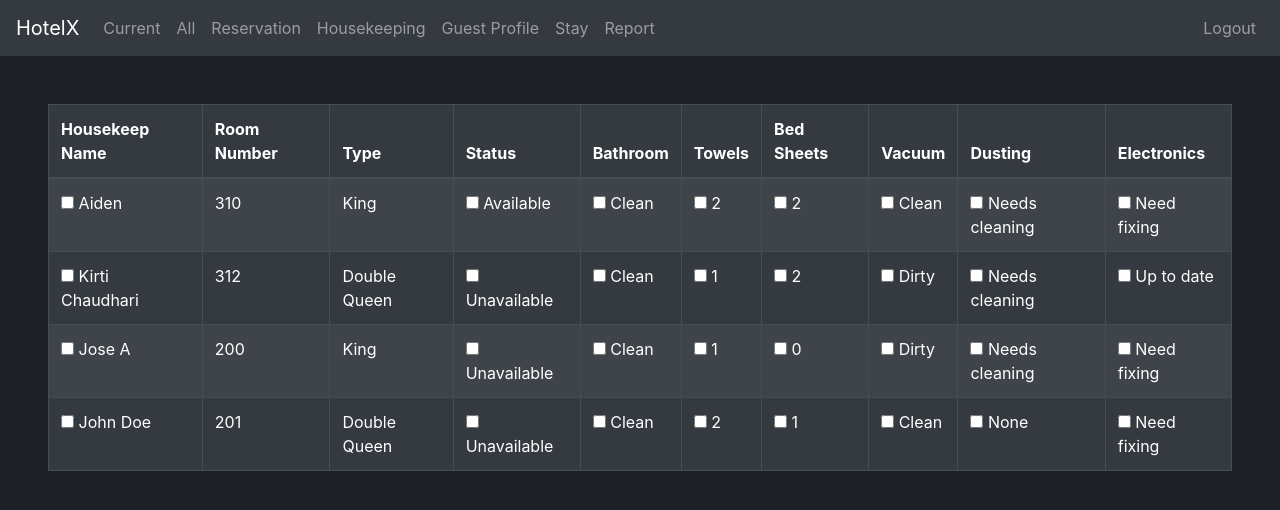
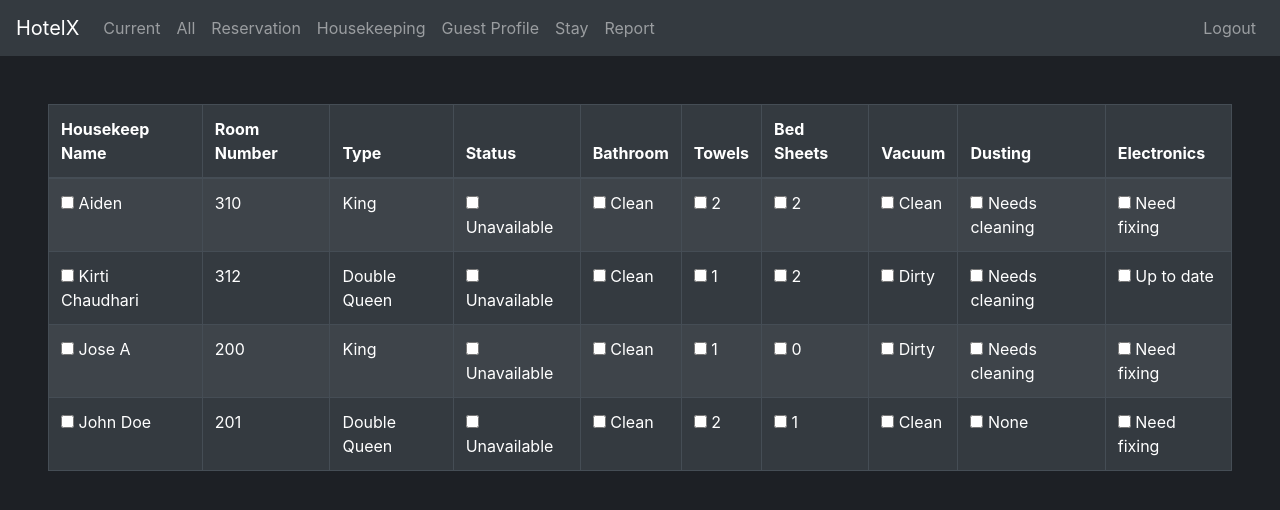
Before and after one commit to Aiden74/HotelX, a React (Create React App) app: page /housekeeping in a window 1280 px wide. Shown: the top 510 px of the page. Built offline with nearby package versions, Linux system fonts and the light colour scheme.

Commit message:
Update housekeeping.js

```diff
--- a/src/views/housekeeping.js
+++ b/src/views/housekeeping.js
@@ -1,6 +1,7 @@
 import React from "react";
 import { Table } from "react-bootstrap";
 import { withStyles } from "@material-ui/core/styles";
+import { SettingsBluetoothSharp } from "@material-ui/icons";
 
 const styles = (theme) => ({
   //Add your styles here
@@ -10,23 +11,13 @@ class Housekeeping extends React.Component {
     document.title = "Housekeeping - HotelX";
   }
 
-  state = {
-    selectAll: false, roomStatus: false, bathroomStatus: false
-  };
-
-  onChange = e =>{
-    this.setState({selectAll: e.target.checked});
-    this.setState({bathroomStatus: e.target.checked});
-  }
-
 
   render() {
     const { classes } = this.props;
     //Add your code here
-    const {selectAll, roomStatus, bathroomStatus} = this.state;
 
     const guest = [
-      {houseKeepName: "Aiden", roomNumber: 310, type: "King", status: "Available", bathroom: "Clean", towels: 2, bedSheets: 2, vaccum: "Clean", dusting: "Needs cleaning", electronics: "Need fixing"},
+      {houseKeepName: "Aiden", roomNumber: 310, type: "King", status: "Unavailable", bathroom: "Clean", towels: 2, bedSheets: 2, vaccum: "Clean", dusting: "Needs cleaning", electronics: "Need fixing"},
       {houseKeepName: "Kirti Chaudhari", roomNumber: 312, type: "Double Queen", status: "Unavailable", bathroom: "Clean", towels: 1, bedSheets: 2, vaccum: "Dirty", dusting: "Needs cleaning", electronics: "Up to date"},
       {houseKeepName: "Jose A", roomNumber: 200, type: "King", status: "Unavailable", bathroom: "Clean", towels: 1, bedSheets: 0, vaccum: "Dirty", dusting: "Needs cleaning", electronics: "Need fixing"},
       {houseKeepName: "John Doe", roomNumber: 201, type: "Double Queen", status: "Unavailable", bathroom: "Clean", towels: 2, bedSheets: 1, vaccum: "Clean", dusting: "None", electronics: "Need fixing"}
@@ -34,6 +25,7 @@ class Housekeeping extends React.Component {
 
     const renderGuest = (guest, index) => {
       return(
+
         <tr key={index}>
           <td> <input type = "checkbox"/> {guest.houseKeepName}</td>
           <td>{guest.roomNumber}</td>
```
